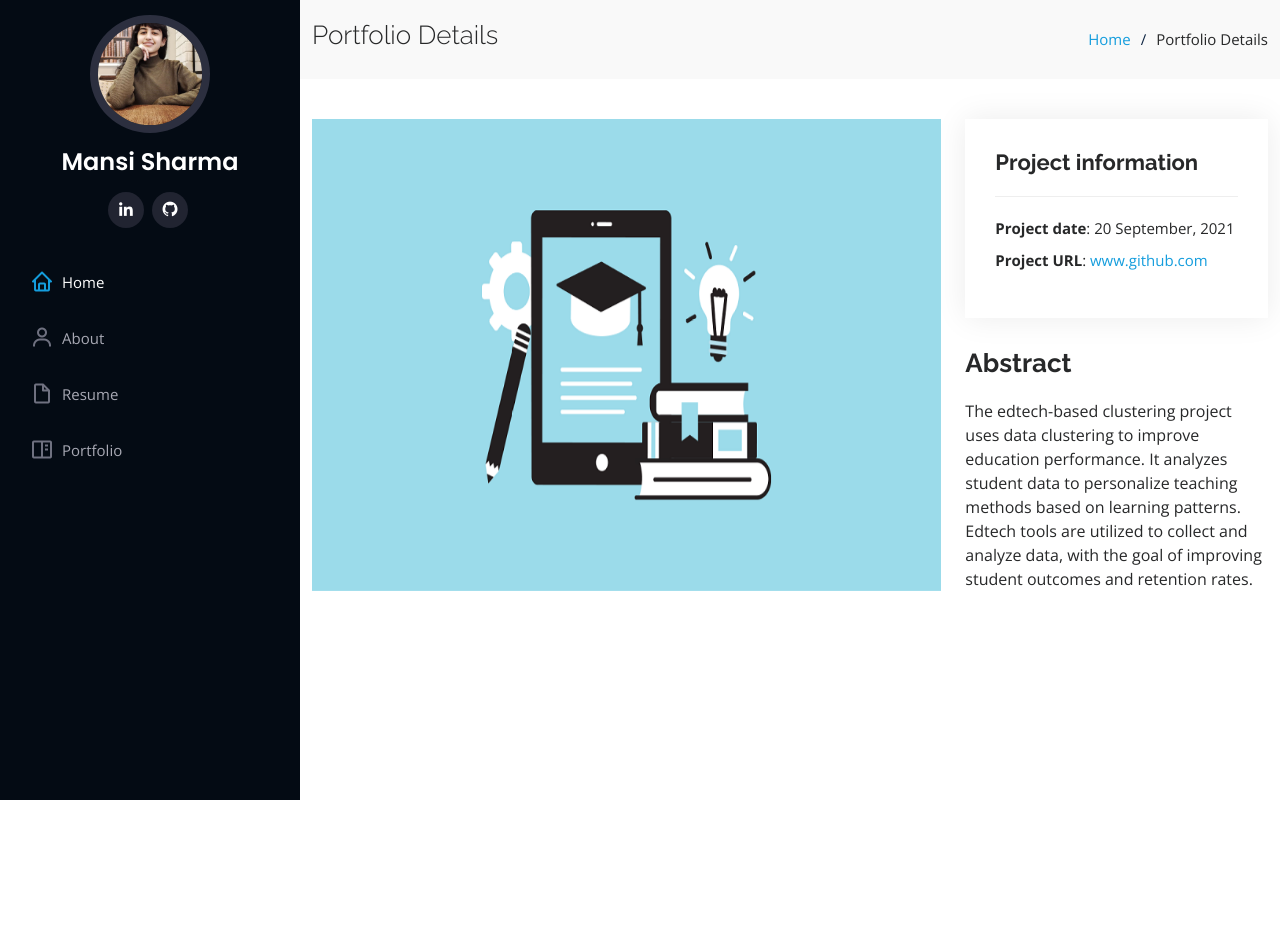
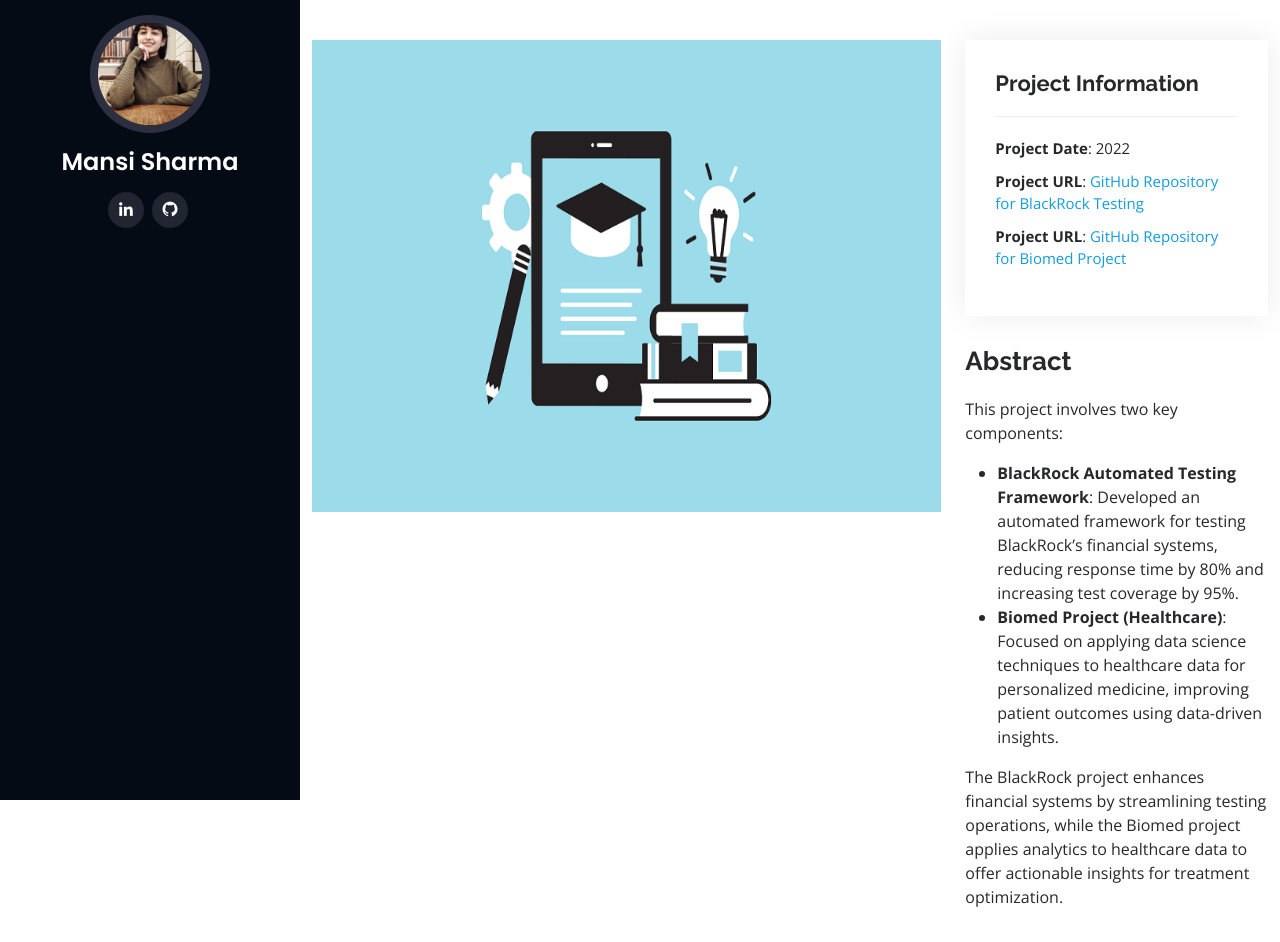
Before and after one commit to mansisharma8/mansisharma8.github.io, a plain HTML site: page portfolio-details3.html in a window 1280 px wide. Before the commit the page ends 800 px from the top, so only its background shows below. Drawn offline with nearby package versions, Linux system fonts and the light colour scheme.

Commit message:
Update portfolio-details3.html

```diff
--- a/portfolio-details3.html
+++ b/portfolio-details3.html
@@ -5,9 +5,7 @@
   <meta charset="utf-8">
   <meta content="width=device-width, initial-scale=1.0" name="viewport">
 
-  <title>Portfolio Details - iPortfolio Bootstrap Template</title>
-  <meta content="" name="description">
-  <meta content="" name="keywords">
+  <title>Portfolio Details - FinTech & Healthcare Project</title>
 
   <!-- Favicons -->
   <link href="assets/img/favicon.png" rel="icon">
@@ -26,89 +24,35 @@
 
   <!-- Template Main CSS File -->
   <link href="assets/css/style.css" rel="stylesheet">
-
-  <!-- =======================================================
-  * Template Name: iPortfolio - v3.10.0
-  * Template URL: https://bootstrapmade.com/iportfolio-bootstrap-portfolio-websites-template/
-  * Author: BootstrapMade.com
-  * License: https://bootstrapmade.com/license/
-  ======================================================== -->
 </head>
 
 <body>
 
-  <!-- ======= Mobile nav toggle button ======= -->
-  <i class="bi bi-list mobile-nav-toggle d-xl-none"></i>
-
-  <!-- ======= Header ======= -->
   <header id="header">
     <div class="d-flex flex-column">
-
       <div class="profile">
         <img src="assets/img/profile.jpeg" alt="" class="img-fluid rounded-circle">
         <h1 class="text-light"><a href="index.html">Mansi Sharma</a></h1>
         <div class="social-links mt-3 text-center">
-          <!--<a href="#" class="twitter"><i class="bx bxl-twitter"></i></a>
-          <a href="#" class="facebook"><i class="bx bxl-facebook"></i></a>
-          <a href="#" class="instagram"><i class="bx bxl-instagram"></i></a>
-          <a href="#" class="google-plus"><i class="bx bxl-skype"></i></a>
-          <a href="#" class="linkedin"><i class="bx bxl-linkedin"></i></a> -->
           <a href="https://www.linkedin.com/in/mansi-sharma-68b7781a9/" class="linkedin"><i class="bx bxl-linkedin"></i></a>
           <a href="https://github.com/mansisharma8" class="github"><i class="bx bxl-github"></i></a>
         </div>
       </div>
-
-      <nav id="navbar" class="nav-menu navbar">
-        <ul>
-          <li><a href="#hero" class="nav-link scrollto active"><i class="bx bx-home"></i> <span>Home</span></a></li>
-          <li><a href="#about" class="nav-link scrollto"><i class="bx bx-user"></i> <span>About</span></a></li>
-          <li><a href="#resume" class="nav-link scrollto"><i class="bx bx-file-blank"></i> <span>Resume</span></a></li>
-          <li><a href="#portfolio" class="nav-link scrollto"><i class="bx bx-book-content"></i> <span>Portfolio</span></a></li>
-
-        </ul>
-      </nav><!-- .nav-menu -->
     </div>
-  </header><!-- End Header -->
+  </header>
 
   <main id="main">
 
-    <!-- ======= Breadcrumbs ======= -->
-    <section id="breadcrumbs" class="breadcrumbs">
-      <div class="container">
-
-        <div class="d-flex justify-content-between align-items-center">
-          <h2>Portfolio Details</h2>
-          <ol>
-            <li><a href="index.html">Home</a></li>
-            <li>Portfolio Details</li>
-          </ol>
-        </div>
-
-      </div>
-    </section><!-- End Breadcrumbs -->
-
-    <!-- ======= Portfolio Details Section ======= -->
     <section id="portfolio-details" class="portfolio-details">
       <div class="container">
-
         <div class="row gy-4">
 
           <div class="col-lg-8">
             <div class="portfolio-details-slider swiper">
               <div class="swiper-wrapper align-items-center">
-
                 <div class="swiper-slide">
-                  <img src="assets/img/portfolio/portfolio-3.jpg" alt="">
+                  <img src="assets/img/portfolio/portfolio-3.jpg" alt="BlackRock Automated Testing and Biomed Project">
                 </div>
-
-                <!-- <div class="swiper-slide">
-                  <img src="assets/img/portfolio/portfolio-details-2.jpg" alt="">
-                </div>
-
-                <div class="swiper-slide">
-                  <img src="assets/img/portfolio/portfolio-details-3.jpg" alt="">
-                </div> -->
-
               </div>
               <div class="swiper-pagination"></div>
             </div>
@@ -116,46 +60,33 @@
 
           <div class="col-lg-4">
             <div class="portfolio-info">
-              <h3>Project information</h3>
+              <h3>Project Information</h3>
               <ul>
-
-                <li><strong>Project date</strong>: 20 September, 2021</li>
-                <li><strong>Project URL</strong>: <a href="https://github.com/mansisharma8/EdTech-AI">www.github.com</a></li>
+                <li><strong>Project Date</strong>: 2022</li>
+                <li><strong>Project URL</strong>: <a href="https://github.com/mansisharma8/BlackRock.git">GitHub Repository for BlackRock Testing</a></li>
+                <li><strong>Project URL</strong>: <a href="https://github.com/mansisharma8/Data-Science-in-BioMedicine.git">GitHub Repository for Biomed Project</a></li>
               </ul>
             </div>
             <div class="portfolio-description">
               <h2>Abstract</h2>
               <p>
-                <div>
-                  The edtech-based clustering project uses data clustering to improve education performance. It analyzes student data to personalize teaching methods based on learning patterns. Edtech tools are utilized to collect and analyze data, with the goal of improving student outcomes and retention rates.
-                  </div></p>
+                This project involves two key components:
+                <ul>
+                  <li><strong>BlackRock Automated Testing Framework</strong>: Developed an automated framework for testing BlackRock’s financial systems, reducing response time by 80% and increasing test coverage by 95%.</li>
+                  <li><strong>Biomed Project (Healthcare)</strong>: Focused on applying data science techniques to healthcare data for personalized medicine, improving patient outcomes using data-driven insights.</li>
+                </ul>
+                The BlackRock project enhances financial systems by streamlining testing operations, while the Biomed project applies analytics to healthcare data to offer actionable insights for treatment optimization.
+              </p>
             </div>
           </div>
 
         </div>
+      </div>
+    </section>
 
-      </div>
-    </section><!-- End Portfolio Details Section -->
+  </main>
 
-  </main><!-- End #main -->
-
-  <!-- ======= Footer ======= -->
-  <!-- End  Footer -->
-
-  <a href="#" class="back-to-top d-flex align-items-center justify-content-center"><i class="bi bi-arrow-up-short"></i></a>
-
-  <!-- Vendor JS Files -->
-  <script src="assets/vendor/purecounter/purecounter_vanilla.js"></script>
-  <script src="assets/vendor/aos/aos.js"></script>
   <script src="assets/vendor/bootstrap/js/bootstrap.bundle.min.js"></script>
-  <script src="assets/vendor/glightbox/js/glightbox.min.js"></script>
-  <script src="assets/vendor/isotope-layout/isotope.pkgd.min.js"></script>
-  <script src="assets/vendor/swiper/swiper-bundle.min.js"></script>
-  <script src="assets/vendor/typed.js/typed.min.js"></script>
-  <script src="assets/vendor/waypoints/noframework.waypoints.js"></script>
-  <script src="assets/vendor/php-email-form/validate.js"></script>
-
-  <!-- Template Main JS File -->
   <script src="assets/js/main.js"></script>
 
 </body>
```
